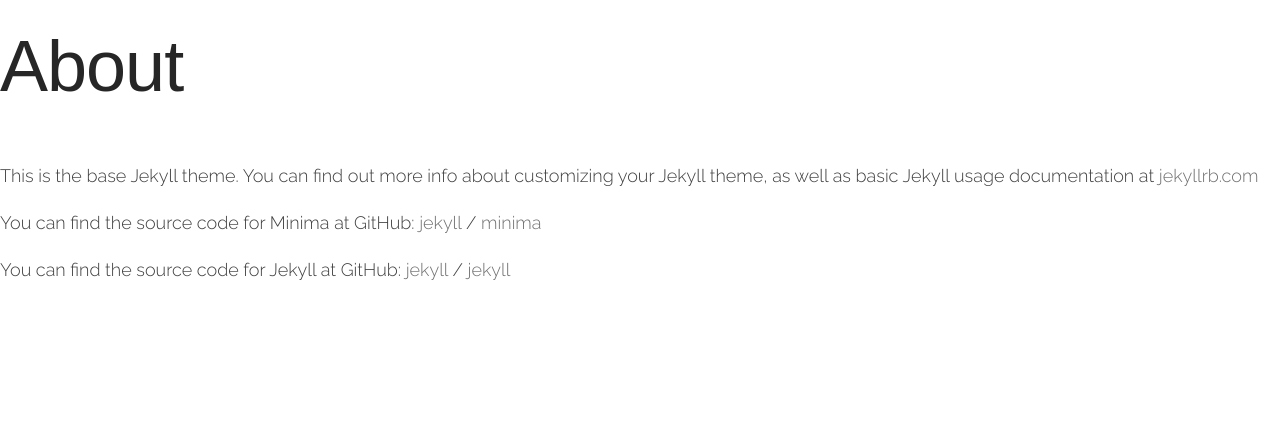
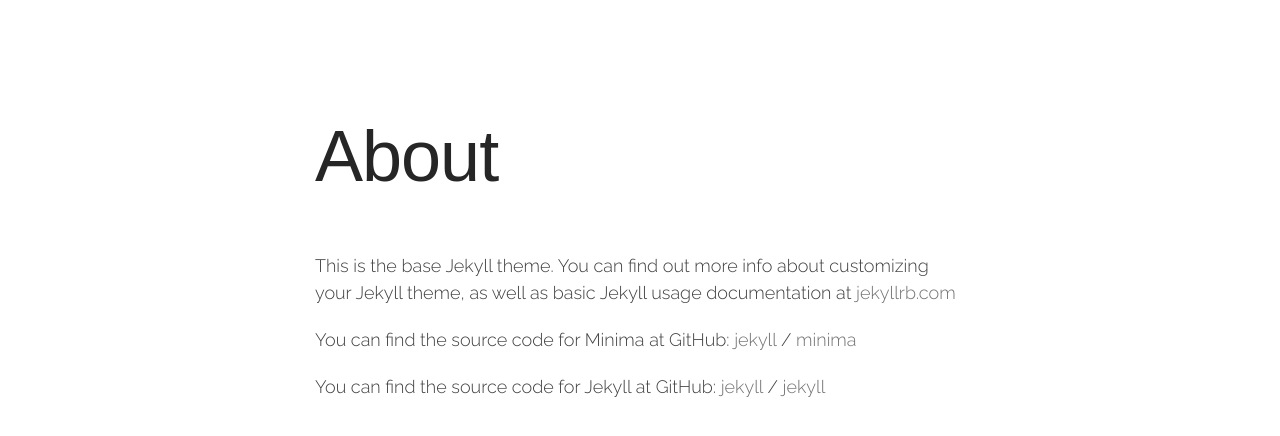
Before and after one commit to natmegs/personal-blog, a Jekyll site: the page built from about.md, in a window 1280 px wide. Shown: the top 436 px of the page. Built offline with Jekyll 4.4.1, drawn with Linux system fonts in a browser that asks for light colours; nearby versions of some CDN libraries; some web fonts are replaced.

Commit message:
post formatting

```diff
--- a/assets/custom.scss
+++ b/assets/custom.scss
@@ -461,6 +461,10 @@ strong:hover {
   p {
     margin-bottom: 20px;
   }
+
+  max-width: 750px;
+  padding: 90px 50px;
+  margin: 0 auto;
 }
 
 .each-post {
```
